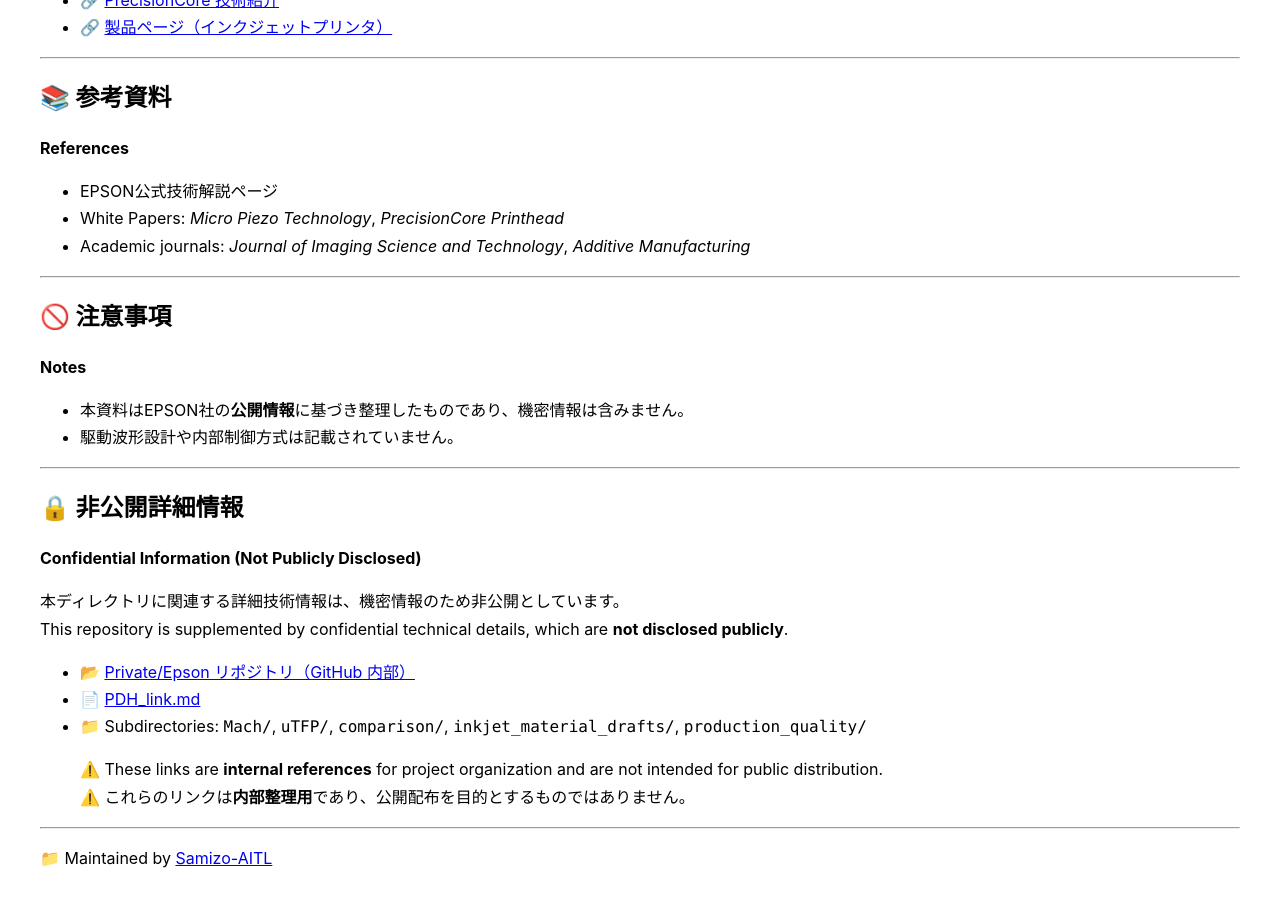
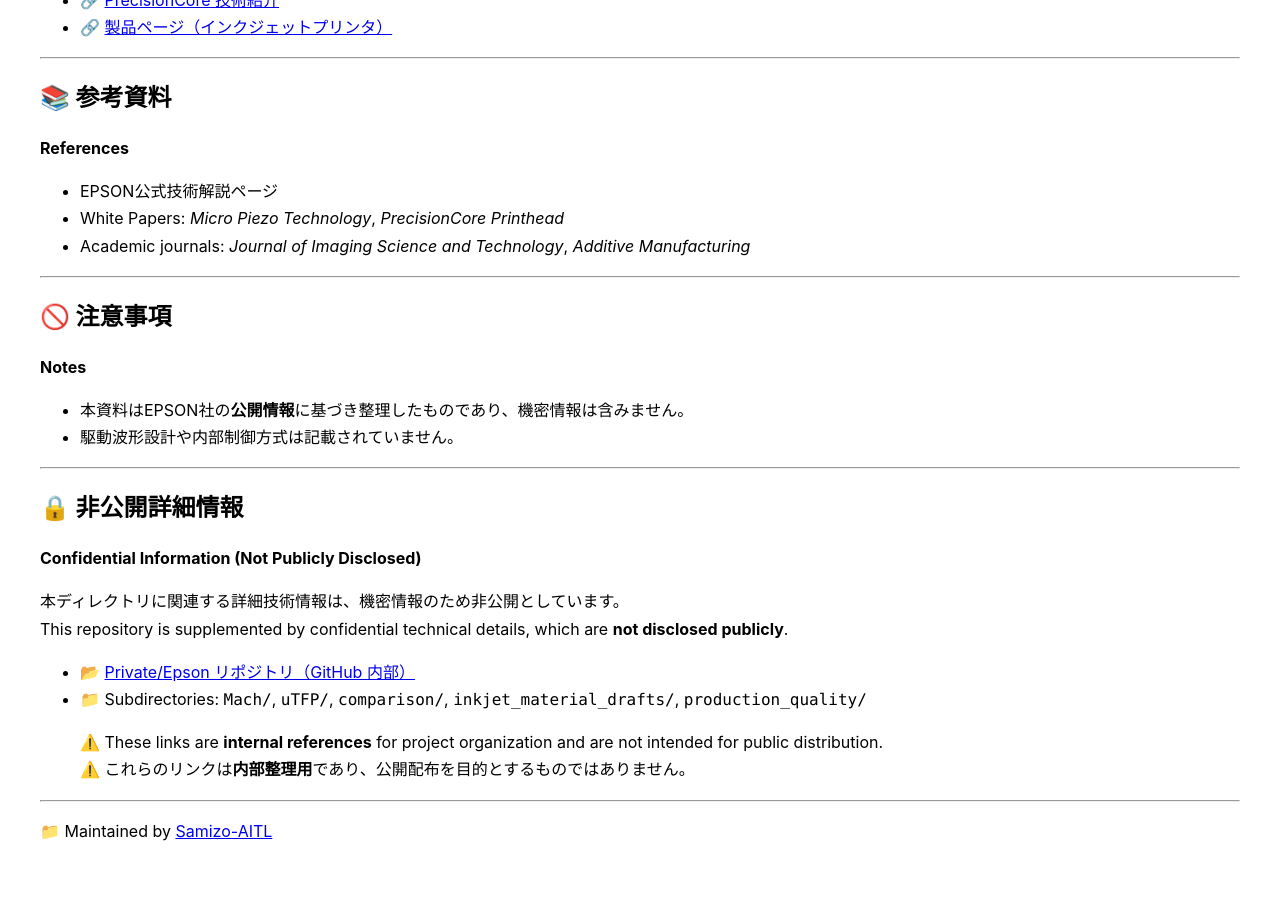
Before and after one commit to Samizo-AITL/Inkjet, a Jekyll site: the page built from makers/epson/index.md, in a window 1280 px wide and 900 px high, scrolled down 1312 px. Built offline with Jekyll 4.4.1, drawn with Linux system fonts in a browser that asks for light colours; after the commit the page ends 2185 px from its top, so only the background shows below that.

Commit message:
Update index.md

```diff
--- a/makers/epson/index.md
+++ b/makers/epson/index.md
@@ -84,7 +84,6 @@ EPSONは独自の**ピエゾ方式（Piezoelectric Inkjet）**を採用してお
 This repository is supplemented by confidential technical details, which are **not disclosed publicly**.
 
 - 📂 [Private/Epson リポジトリ（GitHub 内部）](https://samizo-aitl.github.io/Private/Epson/)
-- 📄 [PDH_link.md](PDH_link.md)
 - 📁 Subdirectories: `Mach/`, `uTFP/`, `comparison/`, `inkjet_material_drafts/`, `production_quality/`
 
 > ⚠️ These links are **internal references** for project organization and are not intended for public distribution.
```
